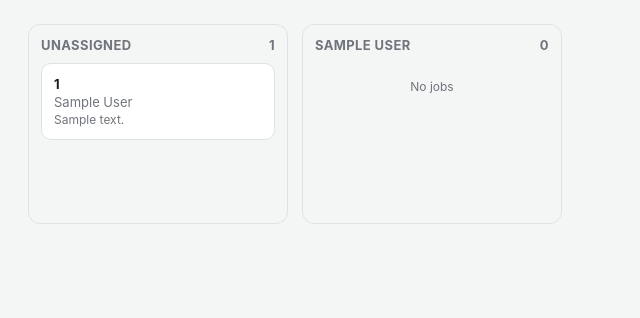
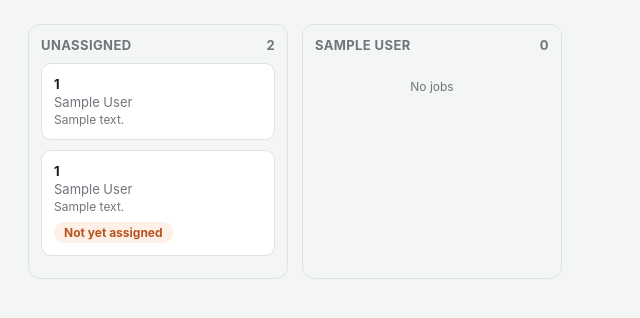
Before and after one commit to EIOPONE/tiger-one-web, a FastAPI app: template app/templates/kanban.html in a window 1280 px wide. Shown: the top 318 px of the page, without its empty margins (0-640 px from the left). Run offline with FastAPI, Linux system fonts and the light colour scheme; the template is opened without the code that fills it: most values are stand-ins (such as "Sample title", 1, 10 or a date in 2020); some libraries are stand-ins or nearby versions.

Commit message:
Job Board Update

```diff
--- a/app/crud.py
+++ b/app/crud.py
@@ -652,6 +652,22 @@ def reassign_delivery(
         vehicle_row = db.get(models.Vehicle, vehicle_id)
         delivery.vehicle_id = vehicle_id
         delivery.vehicle = vehicle_row.registration if vehicle_row else ""
+    db.flush()
+    return delivery
+
+
+def unassign_delivery(db: Session, delivery_id: int) -> models.Delivery:
+    """Removes the driver from a scheduled/en-route delivery without
+    cancelling the job itself — sends it back to the Unassigned column on
+    the kanban board for when a job needs to move but it's not yet known
+    who'll do it. Same 'not once Delivered' rule as reassign_delivery."""
+    delivery = db.get(models.Delivery, delivery_id)
+    if not delivery:
+        raise ValueError("Delivery not found")
+    if delivery.status == "Delivered":
+        raise ValueError("Can't unassign a delivery that's already been signed off")
+    delivery.driver_user_id = None
+    delivery.driver_name = ""
     db.flush()
     return delivery
 
--- a/app/main.py
+++ b/app/main.py
@@ -504,14 +504,19 @@ def kanban_page(request: Request, board_date: str = "", db: Session = Depends(db
         return user
     board_date = board_date or date.today().isoformat()
     drivers = crud.list_drivers(db)
-    unassigned = crud.unscheduled_confirmed_orders(db, board_date)
+    unassigned_orders = crud.unscheduled_confirmed_orders(db, board_date)
     deliveries = crud.deliveries_for_date(db, date.fromisoformat(board_date))
     by_driver: dict = {d.user_id: [] for d in drivers}
+    unassigned_deliveries = []
     for delivery in deliveries:
-        by_driver.setdefault(delivery.driver_user_id, []).append(delivery)
+        if delivery.driver_user_id is None:
+            unassigned_deliveries.append(delivery)
+        else:
+            by_driver.setdefault(delivery.driver_user_id, []).append(delivery)
     return templates.TemplateResponse(request, "kanban.html", {
         "user": user, "active": "kanban", "board_date": board_date,
-        "drivers": drivers, "unassigned": unassigned, "by_driver": by_driver,
+        "drivers": drivers, "unassigned_orders": unassigned_orders,
+        "unassigned_deliveries": unassigned_deliveries, "by_driver": by_driver,
     })
 
 
@@ -538,6 +543,20 @@ def kanban_reassign(request: Request, delivery_id: int = Form(...), driver_id: i
         return user
     try:
         crud.reassign_delivery(db, delivery_id, driver_user_id=driver_id, vehicle_id=None)
+    except ValueError as exc:
+        return JSONResponse({"ok": False, "error": str(exc)}, status_code=409)
+    return {"ok": True}
+
+
+@app.post("/kanban/unassign")
+def kanban_unassign(request: Request, delivery_id: int = Form(...), db: Session = Depends(db_dependency)):
+    """Dragging a card from a driver's column back to Unassigned — for
+    when a job needs to move but it's not yet known who'll do it."""
+    user = require_office_user(request, db)
+    if isinstance(user, RedirectResponse):
+        return user
+    try:
+        crud.unassign_delivery(db, delivery_id)
     except ValueError as exc:
         return JSONResponse({"ok": False, "error": str(exc)}, status_code=409)
     return {"ok": True}
@@ -681,6 +700,22 @@ def orders_reassign_delivery(
         )
     except ValueError:
         pass  # e.g. tried to reassign an already-Delivered run — silently ignored, nothing to do
+    return RedirectResponse("/orders", status_code=303)
+
+
+@app.post("/orders/{order_id}/deliveries/{delivery_id}/unassign")
+def orders_unassign_delivery(request: Request, order_id: int, delivery_id: int,
+                              db: Session = Depends(db_dependency)):
+    """Removes the driver so the job goes back to Unassigned on the
+    kanban board, without cancelling it — for when a job needs to move
+    but it's not yet known who'll do it."""
+    user = require_office_user(request, db)
+    if isinstance(user, RedirectResponse):
+        return user
+    try:
+        crud.unassign_delivery(db, delivery_id)
+    except ValueError:
+        pass
     return RedirectResponse("/orders", status_code=303)
 
 
--- a/app/templates/kanban.html
+++ b/app/templates/kanban.html
@@ -26,16 +26,25 @@
 
 <div class="board" id="board">
   <div class="col" data-column="unassigned">
-    <div class="col-title">Unassigned <span>{{ unassigned|length }}</span></div>
-    {% for o in unassigned %}
+    <div class="col-title">Unassigned <span>{{ (unassigned_orders|length) + (unassigned_deliveries|length) }}</span></div>
+    {% for o in unassigned_orders %}
     <div class="card" draggable="true" data-order-id="{{ o.order_id }}" data-type="order">
       <div class="order-no">{{ o.order_number }}</div>
       <div class="customer">{{ o.customer.display_name }}</div>
       <div class="site">{{ o.site_address }}</div>
     </div>
-    {% else %}
+    {% endfor %}
+    {% for delivery in unassigned_deliveries %}
+    <div class="card" draggable="true" data-delivery-id="{{ delivery.delivery_id }}" data-type="delivery">
+      <div class="order-no">{{ delivery.order.order_number }}</div>
+      <div class="customer">{{ delivery.order.customer.display_name }}</div>
+      <div class="site">{{ delivery.order.site_address }}</div>
+      <div class="status-row"><span class="pill pill-scheduled">Not yet assigned</span></div>
+    </div>
+    {% endfor %}
+    {% if not unassigned_orders and not unassigned_deliveries %}
     <div class="empty-col">Nothing unassigned</div>
-    {% endfor %}
+    {% endif %}
   </div>
 
   {% for d in drivers %}
@@ -75,11 +84,19 @@
 
       const type = dragged.dataset.type;
       const columnType = col.dataset.column;
-      if (columnType === 'unassigned') return;  // dropping back to Unassigned isn't supported yet
 
-      const driverId = col.dataset.driverId;
       let ok = false;
 
+      if (columnType === 'unassigned') {
+        if (type === 'delivery') {
+          const fd = new URLSearchParams({ delivery_id: dragged.dataset.deliveryId });
+          const res = await fetch('/kanban/unassign', { method: 'POST', body: fd });
+          ok = res.ok;
+          if (!ok) { const body = await res.json().catch(() => ({})); alert(body.error || 'Could not unassign that job.'); }
+        }
+        // dragging an unscheduled order back onto Unassigned is a no-op — it's already there
+      } else {
+        const driverId = col.dataset.driverId;
         if (type === 'order') {
           const fd = new URLSearchParams({ order_id: dragged.dataset.orderId, driver_id: driverId, board_date: '{{ board_date }}' });
           const res = await fetch('/kanban/schedule', { method: 'POST', body: fd });
@@ -90,6 +107,7 @@
           ok = res.ok;
           if (!ok) { const body = await res.json().catch(() => ({})); alert(body.error || 'Could not reassign that job.'); }
         }
+      }
 
       if (ok) location.reload();
     });
```
Also changed, not shown: app/templates/orders.html (+10 -5 lines), tests/test_kanban.py (+72 -0 lines), README.md. Lines whose indentation alone changed are shown as unchanged.
